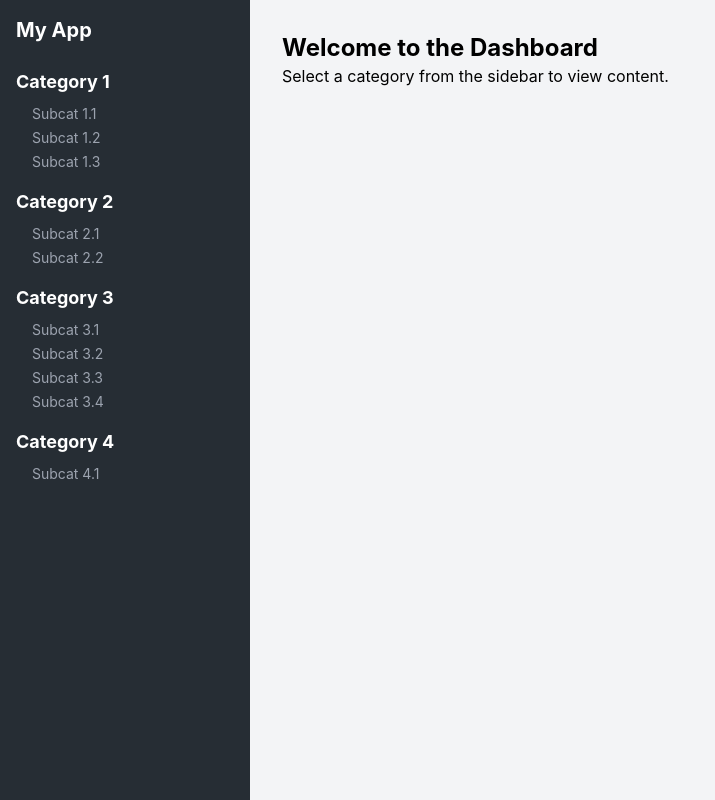
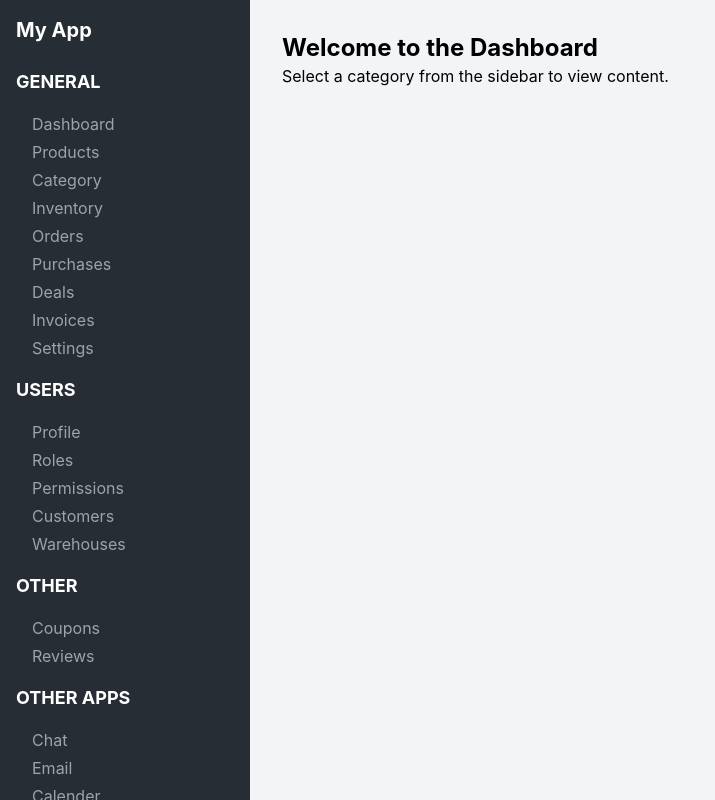
Before and after one commit to cyberfenrir/khaitan_Admin, a React (Vite) app: page / in a window 1280 px wide. Shown: the whole page, without its empty margins (0-715 px from the left). Built offline with nearby package versions, Linux system fonts and the light colour scheme.

Commit message:
Dashboard Sidebar Contents Updated

```diff
--- a/src/sources/components/Sidebar.jsx
+++ b/src/sources/components/Sidebar.jsx
@@ -3,10 +3,10 @@ import PropTypes from 'prop-types';
 
 const Sidebar = ({ isOpen, setIsOpen }) => {
   const categories = [
-    { name: 'Category 1', subcategories: ['Subcat 1.1', 'Subcat 1.2', 'Subcat 1.3'] },
-    { name: 'Category 2', subcategories: ['Subcat 2.1', 'Subcat 2.2'] },
-    { name: 'Category 3', subcategories: ['Subcat 3.1', 'Subcat 3.2', 'Subcat 3.3', 'Subcat 3.4'] },
-    { name: 'Category 4', subcategories: ['Subcat 4.1'] },
+    { name: 'GENERAL', subcategories: ['Dashboard', 'Products', 'Category','Inventory', 'Orders','Purchases', 'Deals', 'Invoices', 'Settings'] },
+    { name: 'USERS', subcategories: ['Profile', 'Roles', 'Permissions', 'Customers', 'Warehouses'] },
+    { name: 'OTHER', subcategories: ['Coupons', 'Reviews'] },
+    { name: 'OTHER APPS', subcategories: ['Chat','Email','Calender','Todo'] },
   ];
 
   return (
@@ -37,11 +37,11 @@ const Sidebar = ({ isOpen, setIsOpen }) => {
                 <div className="font-bold text-lg group-hover:text-blue-400 cursor-pointer">
                   {category.name}
                 </div>
-                <ul className="pl-4 mt-2 space-y-1">
+                <ul className="pl-4 mt-4 space-y-1">
                   {category.subcategories.map((subcat, subIndex) => (
                     <li
                       key={subIndex}
-                      className="text-sm text-gray-400 hover:text-white cursor-pointer transition-colors"
+                      className="text-base text-gray-400 hover:text-white cursor-pointer transition-colors"
                     >
                       {subcat}
                     </li>
```
